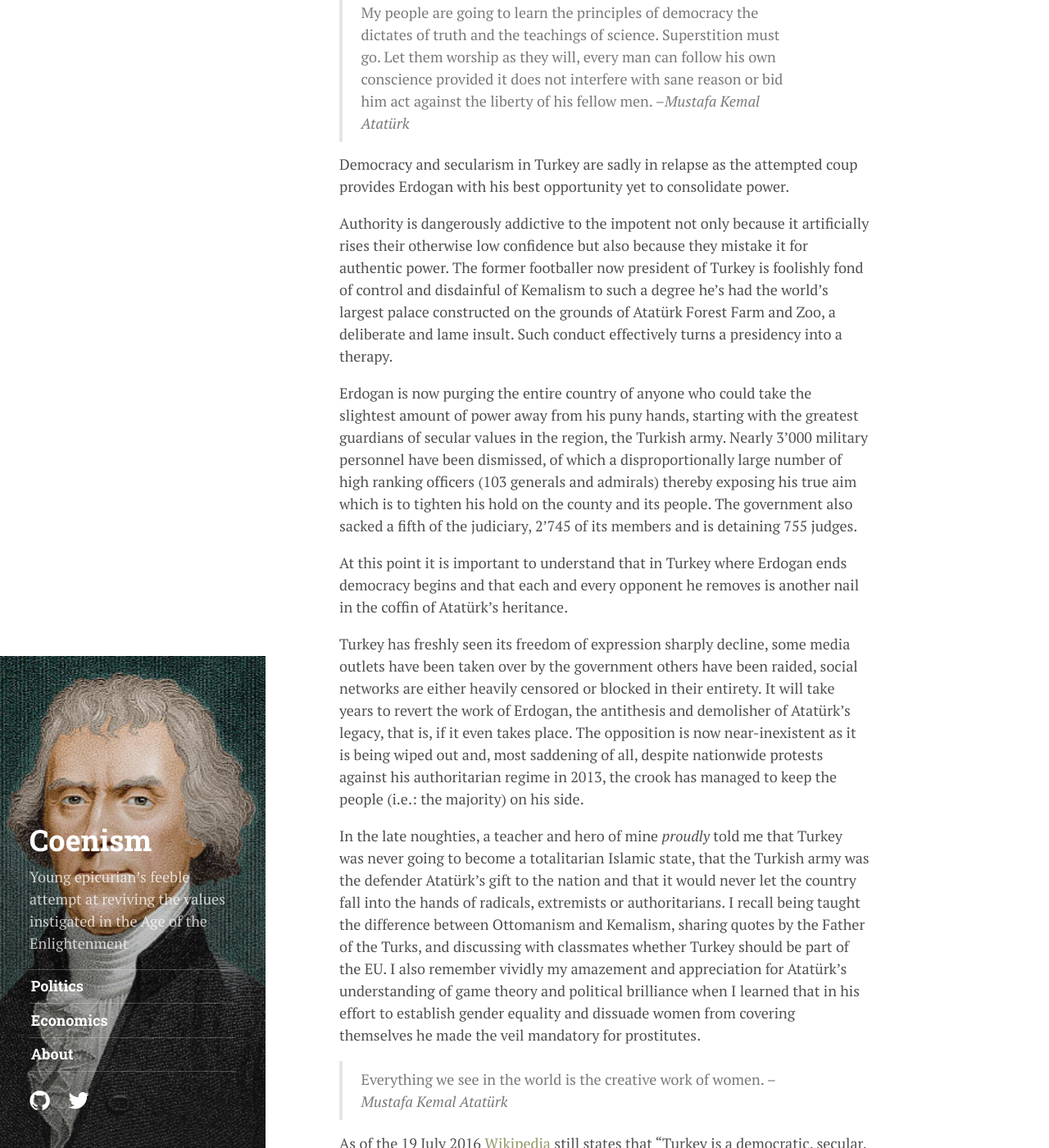
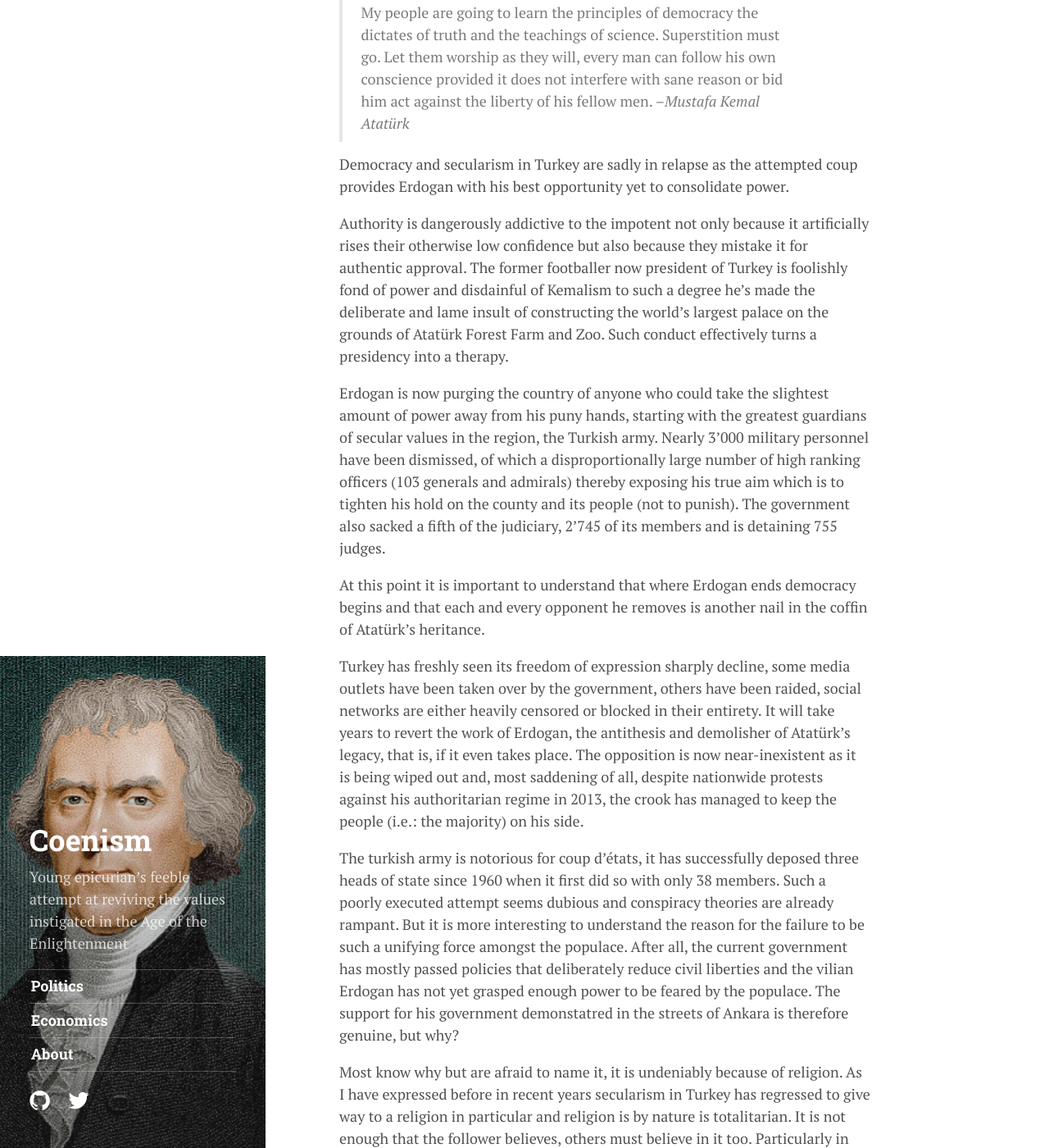
Before and after one commit to tomucker/tomucker.github.io, a Jekyll site: the page built from _posts/2016-07-19-dictaturk.md, in a window 1280 px wide and 1400 px high, scrolled down 207 px. Shown: the whole window at 82% size. Built offline with Jekyll 4.4.1, drawn with Linux system fonts in a browser that asks for light colours; nearby versions of some CDN libraries; some web fonts are replaced; some of the changed text lies outside the part shown.

Commit message:
it's very late

```diff
--- a/_posts/2016-07-19-dictaturk.md
+++ b/_posts/2016-07-19-dictaturk.md
@@ -8,13 +8,19 @@ tags: [politics]
 
 Democracy and secularism in Turkey are sadly in relapse as the attempted coup provides Erdogan with his best opportunity yet to consolidate power.
 
-Authority is dangerously addictive to the impotent not only because it artificially rises their otherwise low confidence but also because they mistake it for authentic power. The former footballer now president of Turkey is foolishly fond of control and disdainful of Kemalism to such a degree he's had the world's largest palace constructed on the grounds of Atatürk Forest Farm and Zoo, a deliberate and lame insult. Such conduct effectively turns a presidency into a therapy.
+Authority is dangerously addictive to the impotent not only because it artificially rises their otherwise low confidence but also because they mistake it for authentic approval. The former footballer now president of Turkey is foolishly fond of power and disdainful of Kemalism to such a degree he's made the deliberate and lame insult of constructing the world's largest palace on the grounds of Atatürk Forest Farm and Zoo. Such conduct effectively turns a presidency into a therapy.
 
-Erdogan is now purging the entire country of anyone who could take the slightest amount of power away from his puny hands, starting with the greatest guardians of secular values in the region, the Turkish army. Nearly 3'000 military personnel have been dismissed, of which a disproportionally large number of high ranking officers (103 generals and admirals) thereby exposing his true aim which is to tighten his hold on the county and its people. The government also sacked a fifth of the judiciary, 2'745 of its members and is detaining 755 judges.
+Erdogan is now purging the country of anyone who could take the slightest amount of power away from his puny hands, starting with the greatest guardians of secular values in the region, the Turkish army. Nearly 3'000 military personnel have been dismissed, of which a disproportionally large number of high ranking officers (103 generals and admirals) thereby exposing his true aim which is to tighten his hold on the county and its people (not to punish). The government also sacked a fifth of the judiciary, 2'745 of its members and is detaining 755 judges.
 
-At this point it is important to understand that in Turkey where Erdogan ends democracy begins and that each and every opponent he removes is another nail in the coffin of Atatürk's heritance.
+At this point it is important to understand that where Erdogan ends democracy begins and that each and every opponent he removes is another nail in the coffin of Atatürk's heritance.
 
-Turkey has freshly seen its freedom of expression sharply decline, some media outlets have been taken over by the government others have been raided, social networks are either heavily censored or blocked in their entirety. It will take years to revert the work of Erdogan, the antithesis and demolisher of Atatürk's legacy, that is, if it even takes place. The opposition is now near-inexistent as it is being wiped out and, most saddening of all, despite nationwide protests against his authoritarian regime in 2013, the crook has managed to keep the people (i.e.: the majority) on his side.
+Turkey has freshly seen its freedom of expression sharply decline, some media outlets have been taken over by the government, others have been raided, social networks are either heavily censored or blocked in their entirety. It will take years to revert the work of Erdogan, the antithesis and demolisher of Atatürk's legacy, that is, if it even takes place. The opposition is now near-inexistent as it is being wiped out and, most saddening of all, despite nationwide protests against his authoritarian regime in 2013, the crook has managed to keep the people (i.e.: the majority) on his side.
+
+The turkish army is notorious for coup d'états, it has successfully deposed three heads of state since 1960 when it first did so with only 38 members. Such a poorly executed attempt seems dubious and conspiracy theories are already rampant. But it is more interesting to understand the reason for the failure to be such a unifying force amongst the populace. After all, the current government has mostly passed policies that deliberately reduce civil liberties and the vilian Erdogan has not yet grasped enough power to be feared by the populace. The support for his government demonstatred in the streets of Ankara is therefore genuine, but why?
+
+Most know why but are afraid to name it, it is undeniably because of religion. As I have expressed before in recent years secularism in Turkey has regressed to give way to a religion in particular and religion is by nature is totalitarian. It is not enough that the follower believes, others must believe in it too. Particularly in the case of Islam which takes care of every thing for you: from mariage to banking. There is indeed no such thing as Shariah law, Shariah actually means law.
+
+How disheartening it is to see secular governments worldwide siding with the religious and abandonning the real victims of this tragedy, the secular Turkish forces and institutions (namely the Diyanet). Contrary to popular belief Turkey is *not*a Muslim state, Islam is only the most represented religion in a secular state. The Ottoman caliphate has been abolished for now 93 years and the country has been a democracy ever since.
 
 In the late noughties, a teacher and hero of mine *proudly* told me that Turkey was never going to become a totalitarian Islamic state, that the Turkish army was the defender Atatürk's gift to the nation and that it would never let the country fall into the hands of radicals, extremists or authoritarians. I recall being taught the difference between Ottomanism and Kemalism, sharing quotes by the Father of the Turks, and discussing with classmates whether Turkey should be part of the EU. I also remember vividly my amazement and appreciation for Atatürk's understanding of game theory and political brilliance when I learned that in his effort to establish gender equality and dissuade women from covering themselves he made the veil mandatory for prostitutes.
 
```
Also changed, not shown: other parts of _posts/2016-07-19-dictaturk.md (+1 -1 lines).
